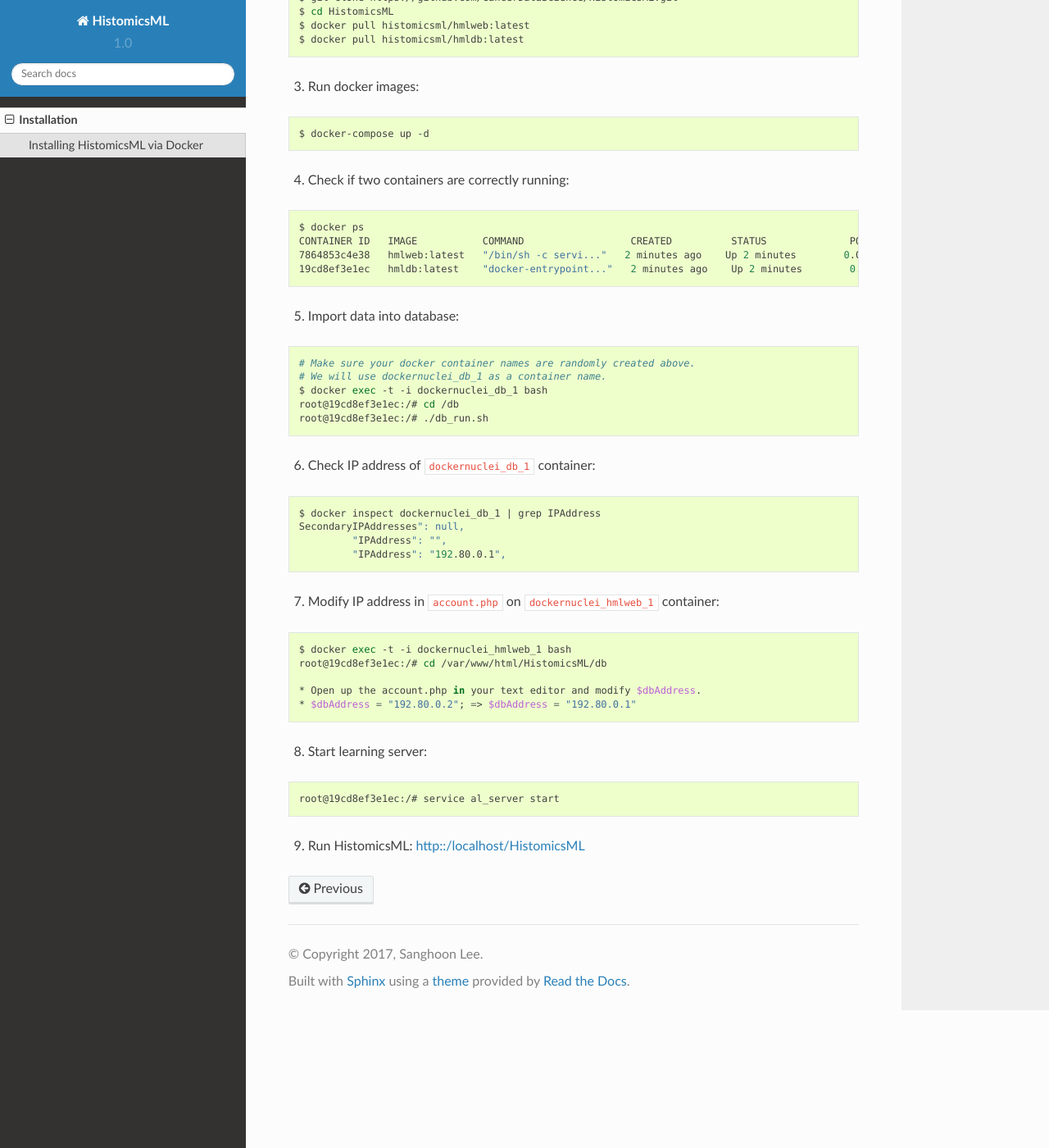
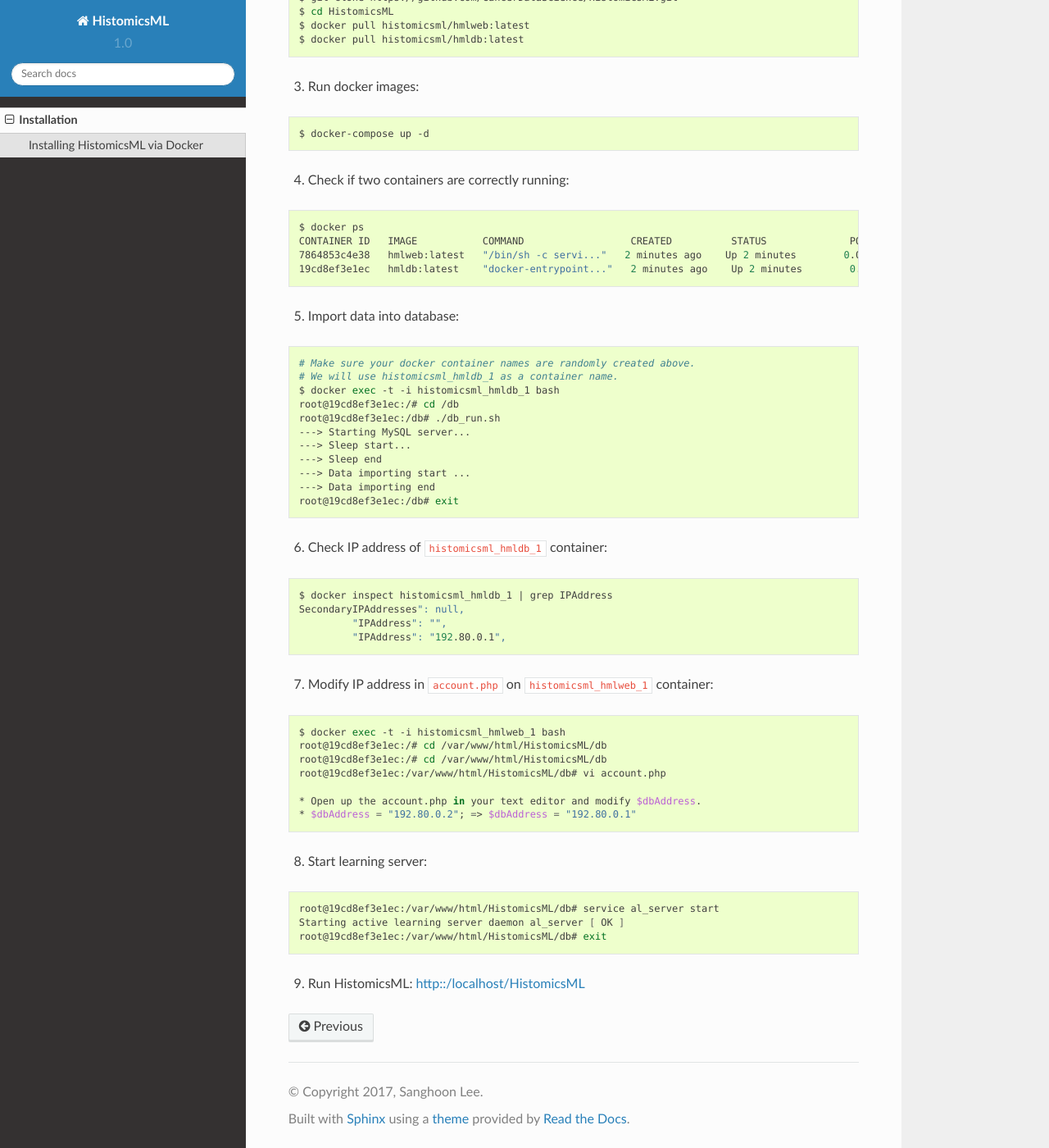
Before and after one commit to PathologyDataScience/HistomicsML, a Sphinx documentation site: the page built from docs/installation.rst, in a window 1280 px wide and 1400 px high, scrolled down 1036 px. Shown: the whole window at 82% size. Built offline with Sphinx 7.4.7 and the Read the Docs theme 2.0.0, drawn with Linux system fonts in a browser that asks for light colours.

Commit message:
Updated install document

```diff
--- a/docs/installation.rst
+++ b/docs/installation.rst
@@ -62,34 +62,42 @@
 
   $ docker ps
   CONTAINER ID   IMAGE           COMMAND                  CREATED          STATUS              PORTS                                          NAMES
-  7864853c4e38   hmlweb:latest   "/bin/sh -c servi..."   2 minutes ago    Up 2 minutes        0.0.0.0:80->80/tcp, 0.0.0.0:20000->20000/tcp   dockernuclei_web_1
-  19cd8ef3e1ec   hmldb:latest    "docker-entrypoint..."   2 minutes ago    Up 2 minutes        0.0.0.0:3306->3306/tcp                         dockernuclei_db_1
+  7864853c4e38   hmlweb:latest   "/bin/sh -c servi..."   2 minutes ago    Up 2 minutes        0.0.0.0:80->80/tcp, 0.0.0.0:20000->20000/tcp   histomicsml_hmlweb_1
+  19cd8ef3e1ec   hmldb:latest    "docker-entrypoint..."   2 minutes ago    Up 2 minutes        0.0.0.0:3306->3306/tcp                         histomicsml_hmldb_1
 
 5. Import data into database:
 
 .. code-block:: bash
 
   # Make sure your docker container names are randomly created above.
-  # We will use dockernuclei_db_1 as a container name.
-  $ docker exec -t -i dockernuclei_db_1 bash
+  # We will use histomicsml_hmldb_1 as a container name.
+  $ docker exec -t -i histomicsml_hmldb_1 bash
   root@19cd8ef3e1ec:/# cd /db
-  root@19cd8ef3e1ec:/# ./db_run.sh
+  root@19cd8ef3e1ec:/db# ./db_run.sh
+  ---> Starting MySQL server...
+  ---> Sleep start...
+  ---> Sleep end
+  ---> Data importing start ...
+  ---> Data importing end
+  root@19cd8ef3e1ec:/db# exit
 
-6. Check IP address of ``dockernuclei_db_1`` container:
+6. Check IP address of ``histomicsml_hmldb_1`` container:
 
 .. code-block:: bash
 
- $ docker inspect dockernuclei_db_1 | grep IPAddress
+ $ docker inspect histomicsml_hmldb_1 | grep IPAddress
  SecondaryIPAddresses": null,
           "IPAddress": "",
           "IPAddress": "192.80.0.1",
 
-7. Modify IP address in ``account.php`` on ``dockernuclei_hmlweb_1`` container:
+7. Modify IP address in ``account.php`` on ``histomicsml_hmlweb_1`` container:
 
 .. code-block:: bash
 
- $ docker exec -t -i dockernuclei_hmlweb_1 bash
+ $ docker exec -t -i histomicsml_hmlweb_1 bash
  root@19cd8ef3e1ec:/# cd /var/www/html/HistomicsML/db
+ root@19cd8ef3e1ec:/# cd /var/www/html/HistomicsML/db
+ root@19cd8ef3e1ec:/var/www/html/HistomicsML/db# vi account.php
 
  * Open up the account.php in your text editor and modify $dbAddress.
  * $dbAddress = "192.80.0.2"; => $dbAddress = "192.80.0.1"
@@ -98,6 +106,8 @@
 
 .. code-block:: bash
 
- root@19cd8ef3e1ec:/# service al_server start
+ root@19cd8ef3e1ec:/var/www/html/HistomicsML/db# service al_server start
+ Starting active learning server daemon al_server [ OK ]
+ root@19cd8ef3e1ec:/var/www/html/HistomicsML/db# exit
 
 9. Run HistomicsML: http::/localhost/HistomicsML
```
